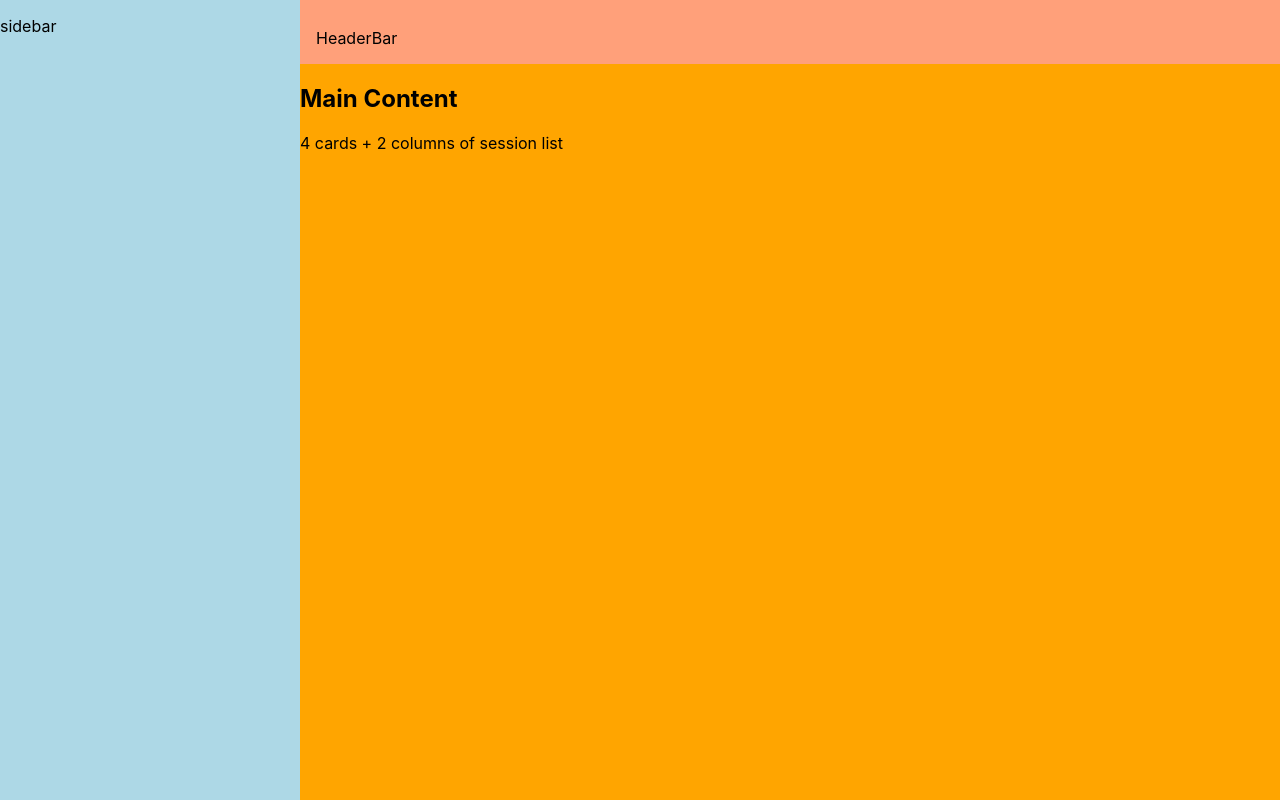
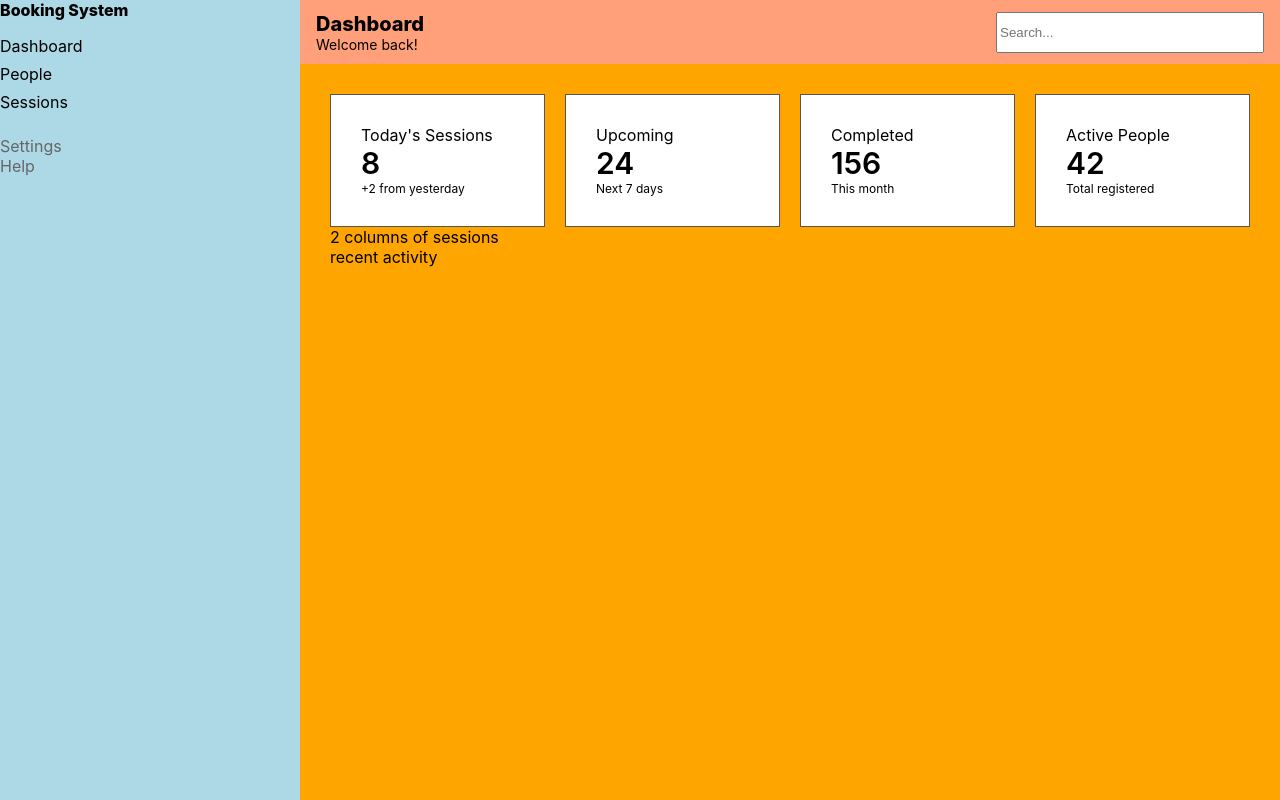
Before and after one commit to tianshansu/booking-system, a React (Create React App) app in the folder frontend/: page / in a window 1280 px wide. Built offline with nearby package versions, Linux system fonts and the light colour scheme.

Commit message:
add sidebar & headbar content, add Card component

```diff
--- /dev/null
+++ b/frontend/src/components/Card.jsx
@@ -0,0 +1,9 @@
+export default function Card(props){
+    return(
+        <div style={{display:"grid", border:"1px solid #555", padding:"30px", backgroundColor:"white"}}>
+            <div>{props.title}</div>
+            <div style={{fontSize:"30px", fontWeight:"600"}}>{props.count}</div>
+            <div style={{fontSize:"12px"}}>{props.comment}</div>
+        </div>
+    )
+}
--- a/frontend/src/components/layout/HeaderBar.jsx
+++ b/frontend/src/components/layout/HeaderBar.jsx
@@ -1,5 +1,11 @@
 export default function HeaderBar(){
     return (
-        <p>HeaderBar</p>
+        <header style={{width:"100%", display:"flex", justifyContent:"space-between"}}>
+            <div>
+                <div style={{fontWeight:800, fontSize:20}}>Dashboard</div>
+                <div style={{fontSize:14}}>Welcome back!</div>
+            </div>
+            <input placeholder="Search..." style={{width:260}}></input>
+        </header>
     );
 }
--- a/frontend/src/components/layout/Sidebar.jsx
+++ b/frontend/src/components/layout/Sidebar.jsx
@@ -1,3 +1,16 @@
 export default function Sidebar(){
-    return (<p>sidebar</p>);
+    return (
+        <nav className="sidebar">
+            <div style={{fontWeight:800, marginBottom:16}}>Booking System</div>
+            <div style={{display:"grid", gap:8}}>
+                <div>Dashboard</div>
+                <div>People</div>
+                <div>Sessions</div>
+            </div>
+            <div style={{marginTop:24, color:"#666"}}>
+                <div>Settings</div>
+                <div>Help</div>
+            </div>
+        </nav>
+    );
 }
--- a/frontend/src/pages/DashboardPage.jsx
+++ b/frontend/src/pages/DashboardPage.jsx
@@ -1,6 +1,7 @@
 import Sidebar from "../components/layout/Sidebar";
 import HeadBar from "../components/layout/HeaderBar";
 import "./Dashboard.css"
+import Card from "../components/Card";
 
 export default function DashboardPage(){
     return(
@@ -18,10 +19,24 @@ export default function DashboardPage(){
                     <HeadBar></HeadBar>
                 </header>
 
-                <main className="content">
+                <main className="content" style={{padding:"30px"}}>
                     {/* a main content area */}
-                    <h2>Main Content</h2>
-                    <p>4 cards + 2 columns of session list</p>
+                    {/* <h2>Main Content</h2>
+                    <p>4 cards + 2 columns of session list</p> */}
+                    <div style={{display:"grid"}}>
+                        <div style={{
+                            display: "grid",
+                            gridTemplateColumns: "repeat(4, minmax(0, 1fr))", // divide into four columns
+                            gap: 20,
+                        }}>
+                            <Card title="Today's Sessions" count="8" comment="+2 from yesterday"></Card>
+                            <Card title="Upcoming" count="24" comment="Next 7 days"></Card>
+                            <Card title="Completed" count="156" comment="This month"></Card>
+                            <Card title="Active People" count="42" comment="Total registered"></Card>
+                        </div>
+                        <div>2 columns of sessions</div>
+                        <div>recent activity</div>
+                    </div>
                 </main>
             </div>
         </div>
```
